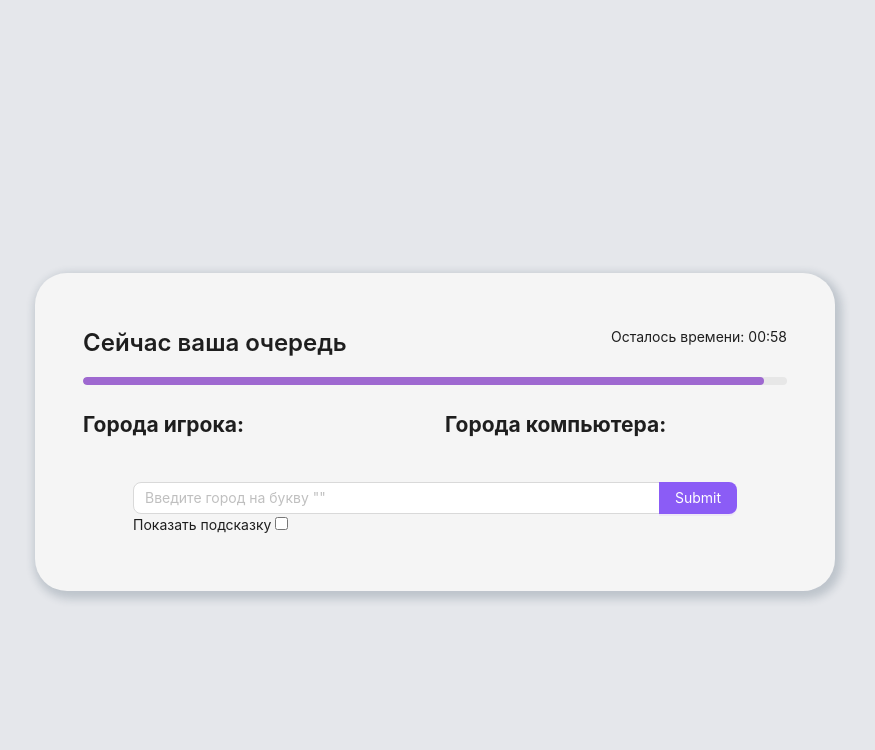
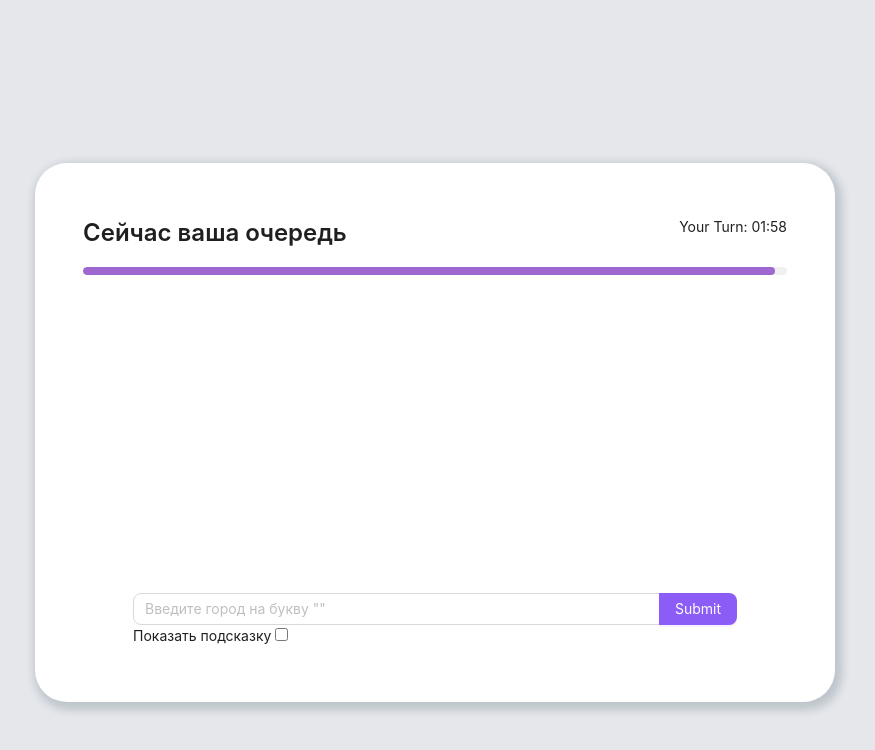
Before and after one commit to SemenKr/cities-game, a React (Vite) app: page / in a window 1280 px wide. Both pictures are taken after a click on the button "Начать игру". Shown: the top 750 px of the page, without its empty margins (205-1080 px from the left). Built offline with nearby package versions, Linux system fonts and the light colour scheme.

Commit message:
Update dependencies and add new ones
This commit updates a variety of project dependencies, including eslint and postcss plugins, and adds new ones like sass, vite-plugin-style-import, and several case conversion libraries. It also includes updates to several nodes in the package-lock.json.

```diff
--- a/src/Screens/PlayerPage/PlayerPage.tsx
+++ b/src/Screens/PlayerPage/PlayerPage.tsx
@@ -1,9 +1,9 @@
-import {FC, useEffect, useRef, useState, useCallback, CSSProperties} from "react";
+import { FC, useEffect, useRef, useState, useCallback, CSSProperties } from "react";
 import Timer from "src/components/Timer.tsx";
 import Chat from "src/components/Chat.tsx";
 import CityInput from "src/components/CityInput.tsx";
 import cityListData from "src/data/CitiesListData.ts";
-import {Progress, Layout, Typography} from "antd";
+import { Progress, Layout, Typography } from "antd";
 
 const { Title } = Typography;
 
@@ -12,7 +12,7 @@ const { Header, Footer, Content } = Layout;
 const headerStyle: CSSProperties = {
     padding: 0,
     backgroundColor: 'inherit',
-    display:"flex",
+    display: "flex",
     alignItems: "center",
     justifyContent: "space-between"
 };
@@ -20,66 +20,50 @@ const contentStyle: CSSProperties = {
 
 };
 const footerStyle: CSSProperties = {
-
+    backgroundColor: 'inherit',
 };
 enum Turn {
     Player = 'Player',
     Computer = 'Computer',
 }
 
-const TIMER_DURATION_SECONDS = 60; // You can adjust the duration as needed
-
+const TIMER_DURATION_SECONDS = 120; // You can adjust the duration as needed
 
 export const PlayerPage: FC<{
     onGameOutcome: (outcome: 'win' | 'loose') => void
 }> = ({ onGameOutcome }) => {
-    const [playerCities, setPlayerCities] = useState<string[]>([]);
-    const [lastLetter, setLastLetter] = useState<string>(''); // Добавлено
-    const [computerCities, setComputerCities] = useState<string[]>([]);
+    const [lastLetter, setLastLetter] = useState<string>('');
     const [currentTurn, setCurrentTurn] = useState<Turn>(Turn.Player);
     const [isFirstTurn, setIsFirstTurn] = useState(true);
     const [usedCities, setUsedCities] = useState<string[]>([]);
-    const [remainingTime, setRemainingTime] = useState(TIMER_DURATION_SECONDS); // Время в секундах
+    const [remainingTime, setRemainingTime] = useState(TIMER_DURATION_SECONDS);
     const [error, setError] = useState<string>('');
     const [isCityInputDisabled, setIsCityInputDisabled] = useState(false);
-
-
+    const [timerKey, setTimerKey] = useState(0); // Add timerKey state
 
     const timerRef = useRef<number | undefined>(undefined);
     const handleTimeout = useCallback(() => {
-        console.log('Время вышло!');
-        // Проверьте текущий ход и установите результат игры соответствующим образом
         if (currentTurn === Turn.Player) {
-            // Player's turn, so the player loses
-            console.log('Вы проиграли!');
             onGameOutcome('loose');
         } else if (currentTurn === Turn.Computer) {
-            // Очередь компьютера, чтобы игрок выиграл
-            console.log('Вы победили!');
             onGameOutcome('win');
         }
-        // Дополнительная логика при необходимости
     }, [currentTurn, onGameOutcome]);
 
     useEffect(() => {
-        // Выполнится только при монтировании компонента
         setRemainingTime(TIMER_DURATION_SECONDS);
 
         return () => {
-            // Выполнится при размонтировании компонента (например, при завершении игры)
             clearInterval(timerRef.current);
         };
-    }, []); // Пустой массив зависимостей, чтобы useEffect сработал только при монтировании
+    }, [timerKey]); // Include timerKey in the dependency array
 
     useEffect(() => {
-        // Выполнится при каждом обновлении remainingTime
         if (remainingTime > 0) {
-            // Останавливаем текущий таймер, если он существует
             if (timerRef.current !== undefined) {
                 clearInterval(timerRef.current);
             }
 
-            // Запуск нового таймера
             timerRef.current = setInterval(() => {
                 setRemainingTime((prevTime) => prevTime - 1);
             }, 1000);
@@ -89,24 +73,20 @@ export const PlayerPage: FC<{
         }
 
         return () => {
-            // Выполнится при размонтировании компонента (например, при завершении игры)
             clearInterval(timerRef.current);
         };
-    }, [remainingTime, handleTimeout]);
+    }, [remainingTime, handleTimeout, timerKey]); // Include timerKey in the dependency array
 
     const getLastLetter = (city: string): string => {
-        // Проверяем, если city равен undefined, null или пустой строке
         if (!city) {
             console.error('Город не определен, равен null или является пустой строкой');
-            return ''; // или обработайте это так, как имеет смысл для вашего приложения
+            return '';
         }
 
-        // Проверяем, если город заканчивается на 'ъ' или 'ь' и имеет достаточную длину
         if (city.length > 1 && (city.endsWith('ъ') || city.endsWith('ь') || city.endsWith('ы'))) {
             return city[city.length - 2].toUpperCase();
         }
 
-        // Возвращаем последнюю букву по умолчанию
         return city[city.length - 1].toUpperCase();
     };
 
@@ -115,16 +95,12 @@ export const PlayerPage: FC<{
     };
 
     const validateLastLetter = (city: string) => {
-        // Проверяем, если city равен undefined, null или пустой строке
         if (!city) {
             console.error('Город не определен, равен null или является пустой строкой');
             return false;
         }
 
-        // Получаем первую букву города
         const firstCityLetter = city[0];
-
-        // Возвращаем результат сравнения
         return lastLetter === firstCityLetter;
     };
 
@@ -138,7 +114,6 @@ export const PlayerPage: FC<{
                 setError(`Город должен начинаться с ${lastLetter}.`);
             } else {
                 setUsedCities((prevCities) => [...prevCities, city]);
-                setPlayerCities((prevCities) => [...prevCities, city]);
                 setIsFirstTurn(false);
                 setLastLetter(getLastLetter(city).toUpperCase());
                 switchTurn();
@@ -147,7 +122,7 @@ export const PlayerPage: FC<{
                     handleComputerResponse(city);
                 }, 10);
 
-                setError(''); // Clear the error
+                setError('');
             }
         } else {
             setError('Город использовался ранее. Пожалуйста, войдите в новый город.');
@@ -156,57 +131,43 @@ export const PlayerPage: FC<{
 
     const handleComputerResponse = (city: string) => {
         const lastPlayerCityLetter = getLastLetter(city);
-        // Добавим задержку от 3 до 5 секунд
         const delay = Math.floor(Math.random() * (5000 - 3000 + 1) + 3000);
 
-        // Используем setTimeout для установки задержки
         setTimeout(() => {
-            // Найдем подходящий город для ответа компьютера
             const computerCity = cityListData.find(city => {
                 return city.startsWith(lastPlayerCityLetter.toUpperCase()) && !usedCities.includes(city);
             });
 
             if (computerCity) {
                 setUsedCities(prevCities => [...prevCities, computerCity]);
-                setComputerCities(prevCities => [...prevCities, computerCity]);
                 setLastLetter(getLastLetter(computerCity));
                 switchTurn();
                 setCurrentTurn(Turn.Player);
             } else {
-                // Логика, если компьютер не может найти подходящий город
                 console.log('Компьютер не может найти подходящий город.');
-                //handleGameOver(); // Можно вызвать завершение игры в этом случае
             }
         }, delay);
     };
 
-    // Внутри функции switchTurn
     const switchTurn = () => {
-        // Останавливаем текущий таймер, если он существует
         if (timerRef.current !== undefined) {
             clearInterval(timerRef.current);
         }
 
-        // Переключение хода между игроком и компьютером
         setCurrentTurn((prevTurn) => {
             const newTurn = prevTurn === Turn.Player ? Turn.Computer : Turn.Player;
 
-            // Сброс таймера на 120 секунд
             setRemainingTime(TIMER_DURATION_SECONDS);
 
             const isDisabled = newTurn === Turn.Computer;
-            console.log('isDisabled in PlayerPage:', isDisabled);
             setIsCityInputDisabled(isDisabled);
 
-            // Запуск нового таймера
-            timerRef.current = setInterval(() => {
-                setRemainingTime((prevTime) => prevTime - 1);
-            }, 1000);
+            // Increment the timerKey to trigger a Timer component remount
+            setTimerKey((prevKey) => prevKey + 1);
 
             return newTurn;
         });
     };
-
 
     return (
         <>
@@ -216,9 +177,13 @@ export const PlayerPage: FC<{
                         ? 'Сейчас ваша очередь'
                         : 'Сейчас ход компьютера'}
                 </Title>
-                <Timer onTimeout={handleTimeout} isPlayerTurn={true}
-                                            minutes={Math.floor(remainingTime / 60)}
-                                            seconds={remainingTime % 60}/>
+                <Timer
+                    key={timerKey}
+                    onTimeout={handleTimeout}
+                    isPlayerTurn={true}
+                    minutes={Math.floor(remainingTime / 60)}
+                    seconds={remainingTime % 60}
+                />
             </Header>
             <Progress
                 percent={(remainingTime / TIMER_DURATION_SECONDS) * 100}
@@ -227,14 +192,14 @@ export const PlayerPage: FC<{
             />
 
             <Content style={contentStyle}>
-                <Chat playerCities={playerCities} computerCities={computerCities}/>
+                <Chat usedCities={usedCities} />
             </Content>
             <Footer style={footerStyle} className="city-input">
                 <CityInput
                     onSubmit={handleAddCity}
                     lastLetter={lastLetter}
-                    error={error} // Pass the error to CityInput
-                    isDisabled={isCityInputDisabled}  // Передача состояния в CityInput
+                    error={error}
+                    isDisabled={isCityInputDisabled}
                 />
             </Footer>
         </>
--- /dev/null
+++ b/src/components/Chat.module.scss
@@ -0,0 +1,38 @@
+.chat {
+  display: grid;
+  grid-template-columns: 1fr;
+  height: 18rem;
+  overflow: auto;
+
+  ul {
+    list-style: none;
+    display: flex;
+    flex-direction: column-reverse;
+    padding: 1rem;
+    min-height: 19rem;
+
+    li {
+      align-self: flex-start;
+
+      margin-bottom: 2rem;
+
+      &:nth-child(even) {
+        align-self: flex-end;
+        align-items: end;
+
+        span {
+          padding: 6px 12px;
+          border-radius: 12px 12px 0 12px;
+          background: #8B5CF6;
+          color: #ffffff;
+        }
+      }
+    }
+
+    span {
+      padding: 6px 12px;
+      border-radius: 12px 12px 12px 0;
+      background: #F5F3FF;
+    }
+  }
+}
--- a/src/components/Chat.tsx
+++ b/src/components/Chat.tsx
@@ -1,29 +1,19 @@
-import { FC } from 'react';
+import {FC} from 'react';
+import styles from './Chat.module.scss';
 
 interface ChatProps {
-    playerCities: string[];
-    computerCities: string[];
+    usedCities: string[];
 }
 
-const Chat: FC<ChatProps> = ({ playerCities, computerCities }) => {
+const Chat: FC<ChatProps> = ({ usedCities }) => {
+
     return (
-        <div style={{ display: 'flex' }}>
-            <div style={{ flex: 1, marginRight: '10px' }}>
-                <h2>Города игрока:</h2>
+        <div className={styles.chat}>
                 <ul>
-                    {playerCities.map((city, index) => (
-                        <li key={index}>{city}</li>
+                    {usedCities.map((city, index) => (
+                        <li key={index} ><span >{city}</span></li>
                     ))}
                 </ul>
-            </div>
-            <div style={{ flex: 1, marginLeft: '10px' }}>
-                <h2>Города компьютера:</h2>
-                <ul>
-                    {computerCities.map((city, index) => (
-                        <li key={index}>{city}</li>
-                    ))}
-                </ul>
-            </div>
         </div>
     );
 };
--- a/src/components/CityInput.tsx
+++ b/src/components/CityInput.tsx
@@ -15,9 +15,6 @@ const CityInput: FC<CityInputProps> = ({onSubmit, lastLetter, error,isDisabled})
     const [inputValue, setInputValue] = useState('');
     const [showSuggestions, setShowSuggestions] = useState(false);
     const inputRef = useRef<InputRef>(null);
-
-    console.log('isDisabled in CityInput:', isDisabled); // Добавьте этот лог
-
 
     const handleInputChange = (e: ChangeEvent<HTMLInputElement>) => {
         setInputValue(e.target.value);
--- a/src/components/Game.module.css
+++ b/src/components/Game.module.css
@@ -3,7 +3,8 @@
     max-width: 800px;
     box-shadow: 3px 4px 9px 4px rgba(34, 60, 80, 0.2);
     border-radius: 2rem;
-    padding: 2rem 3rem   ;
+    padding: 2rem 3rem;
+    background-color: white;
 }
 @media (max-width: 900px) {
     .Container {
--- a/src/components/Timer.tsx
+++ b/src/components/Timer.tsx
@@ -1,52 +1,49 @@
-import { FC, useEffect, useState, useRef } from 'react';
+import  {FC, useEffect, useState} from 'react';
 
 interface TimerProps {
-    onTimeout: () => void;
-    isPlayerTurn: boolean;
     minutes: number;
     seconds: number;
+    onTimeout?: () => void;
+    isPlayerTurn: boolean;
 }
 
-const Timer: FC<TimerProps> = ({  isPlayerTurn, minutes, seconds }) => {
-    const [isFlashing, setIsFlashing] = useState(false);
-    const tickingSoundRef = useRef<HTMLAudioElement | null>(null);
+const Timer: FC<TimerProps> = ({ minutes, seconds, onTimeout, isPlayerTurn }) => {
+    const [currentTime, setCurrentTime] = useState({
+        minutes,
+        seconds,
+    });
 
     useEffect(() => {
-        if (minutes === 0 && seconds <= 10) {
-            setIsFlashing(true);
-        } else {
-            setIsFlashing(false);
-        }
-    }, [minutes, seconds]);
+        const timerInterval = setInterval(() => {
+            if (currentTime.minutes === 0 && currentTime.seconds === 0) {
+                clearInterval(timerInterval);
+                onTimeout && onTimeout();
+            } else {
+                setCurrentTime((prevTime) => {
+                    if (prevTime.seconds === 0) {
+                        return {
+                            minutes: prevTime.minutes - 1,
+                            seconds: 59,
+                        };
+                    } else {
+                        return {
+                            minutes: prevTime.minutes,
+                            seconds: prevTime.seconds - 1,
+                        };
+                    }
+                });
+            }
+        }, 1000);
 
-    const playTickingSound = () => {
-        if (tickingSoundRef.current) {
-            tickingSoundRef.current.play();
-        }
-    };
+        return () => clearInterval(timerInterval);
+    }, [currentTime, onTimeout]);
 
-    const stopTickingSound = () => {
-        if (tickingSoundRef.current) {
-            tickingSoundRef.current.pause();
-            tickingSoundRef.current.currentTime = 0;
-        }
-    };
-
-    useEffect(() => {
-        // Play ticking sound when flashing and player's turn
-        if (isFlashing && isPlayerTurn) {
-            playTickingSound();
-        } else {
-            stopTickingSound();
-        }
-    }, [isFlashing, isPlayerTurn]);
+    const formatTimeUnit = (unit: number) => (unit < 10 ? `0${unit}` : unit);
 
     return (
-        <div style={{ color: isFlashing && isPlayerTurn ? 'red' : 'inherit' }}>
-            <p>
-                Осталось времени: {String(minutes).padStart(2, '0')}:{String(seconds).padStart(2, '0')}
-            </p>
-            <audio ref={tickingSoundRef} src="src/assets/audio/tic.mp3" />
+        <div>
+            <span>{isPlayerTurn ? 'Your Turn: ' : 'Computer Turn: '}</span>
+            <span>{`${formatTimeUnit(currentTime.minutes)}:${formatTimeUnit(currentTime.seconds)}`}</span>
         </div>
     );
 };
--- a/tsconfig.json
+++ b/tsconfig.json
@@ -23,6 +23,7 @@
     "noUnusedParameters": true,
     "noFallthroughCasesInSwitch": true
   },
+  "types": ["node", "dom"],
   "include": ["src"],
   "references": [{ "path": "./tsconfig.node.json" }]
 }
```
